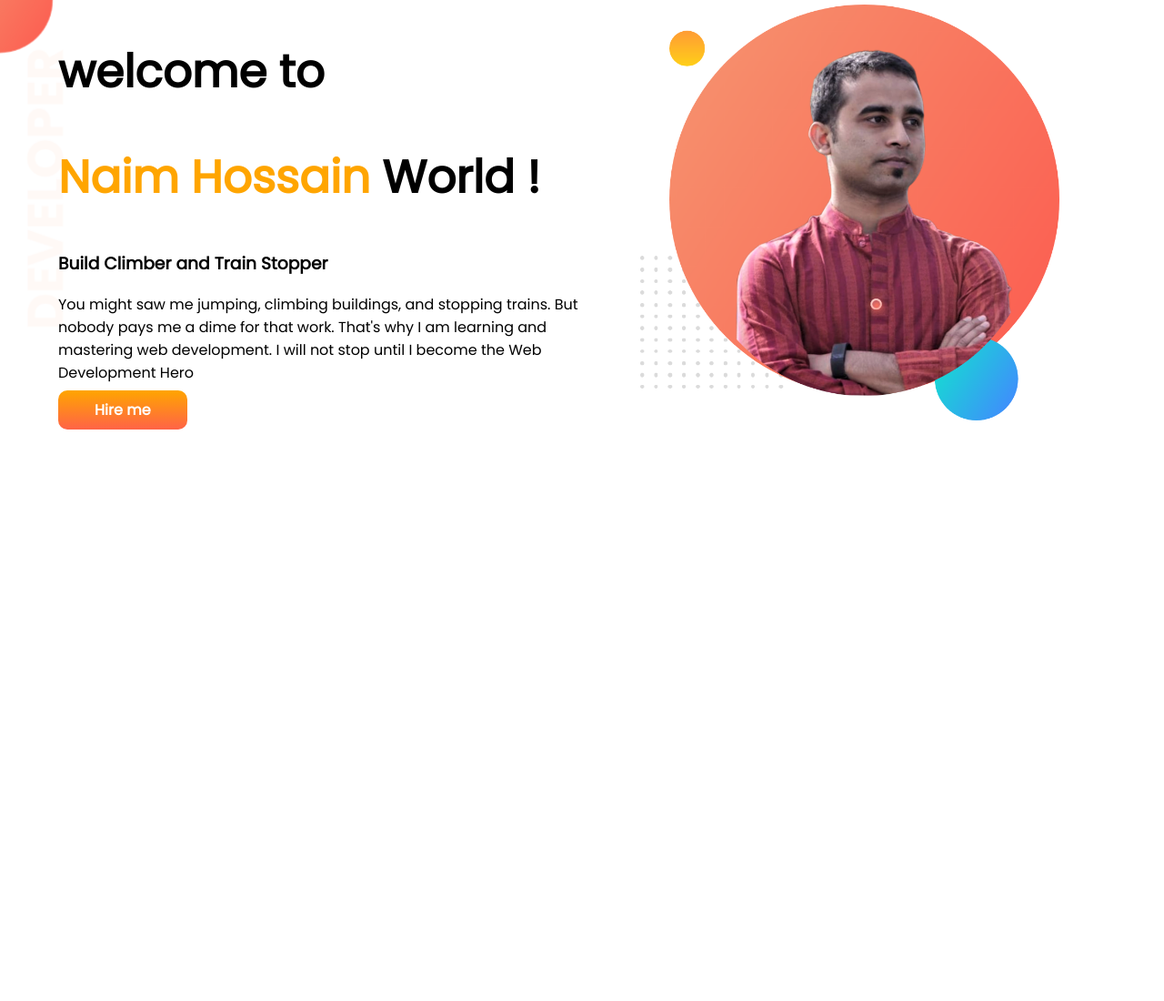
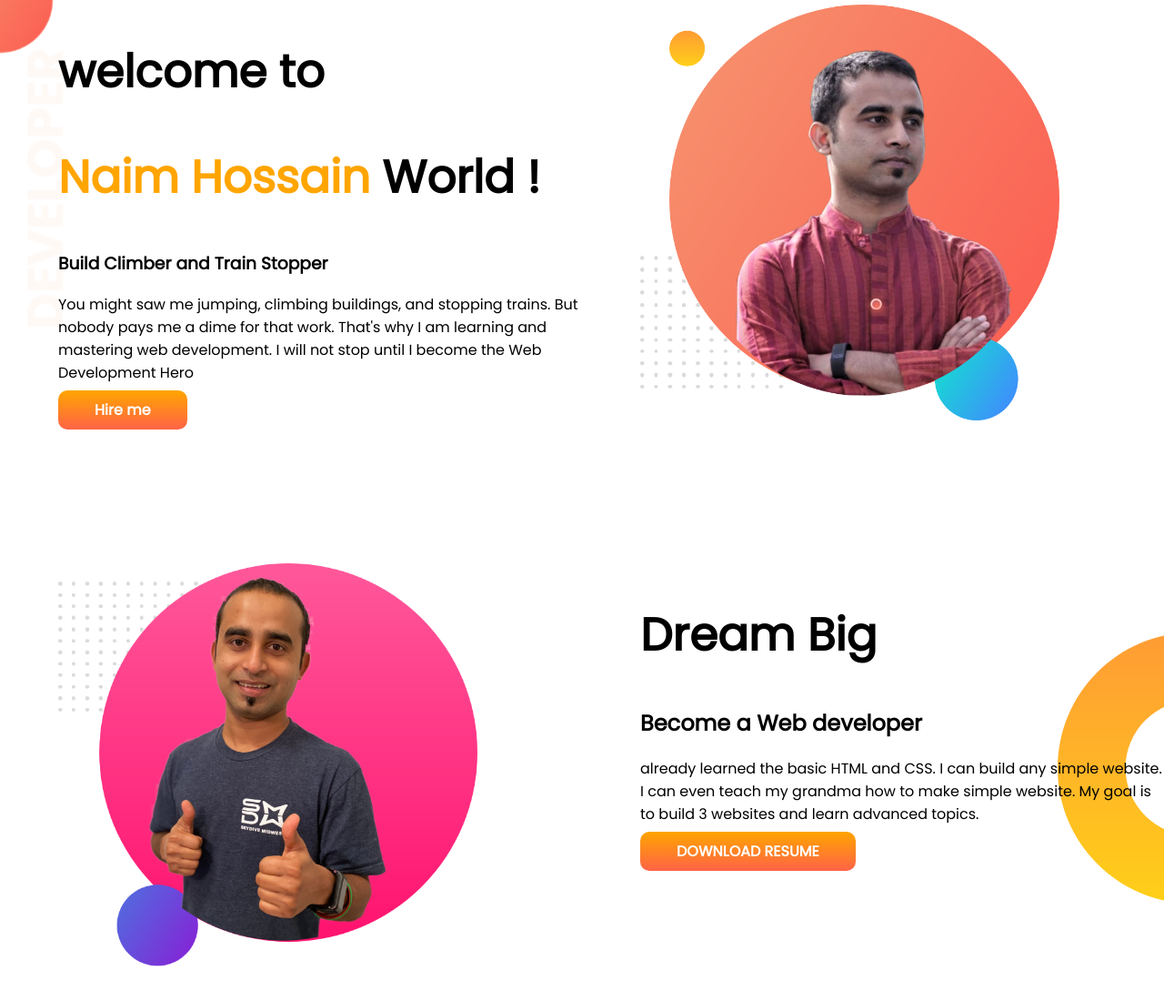
Before and after one commit to abdul-mannan-naim/developer-portfolio, a plain HTML site: page index.html in a window 1280 px wide. Shown: the whole page at 91% size. Before the commit the page ends 800 px from the top, so only its background shows below. Drawn offline with Linux system fonts and the light colour scheme.

Commit message:
dream added

```diff
--- a/index.html
+++ b/index.html
@@ -34,7 +34,24 @@
         </div>
     </section>
 
+    <section class="dream-big">
+        <div class="half-width">
+            <img src="image/jhankar2.png" alt="jhankar-vai">
 
+        </div>
+
+        <div class="half-width">
+
+            <h1>Dream Big</h1>
+            <h2>Become a Web developer</h2>
+            <p> already learned the basic HTML and CSS. I can build any simple website. I can even teach my grandma how
+                to make simple website. My goal is to build 3 websites and learn advanced topics. </p>
+
+            <a class="link-button" target="BLANK" href=" https://www.w3schools.com/  ">DOWNLOAD RESUME</a>
+
+        </div>
+
+    </section>
 
 
 </body>
--- a/style.css
+++ b/style.css
@@ -15,6 +15,7 @@ color: orange;
  section{
 
     display: flex;
+    margin-bottom: 150px;
  }
  .half-width{
 width: 50%;
@@ -41,3 +42,9 @@ background-image: url(image/top-banner.png);
 margin-top: 5px;
 
  }
+
+.dream-big{
+background-image: url(image/dream-bg.png);
+background-repeat: no-repeat;
+background-position: right;
+}
```
Also changed, not shown: image/fococlipping-20220104-144925.png (added).
